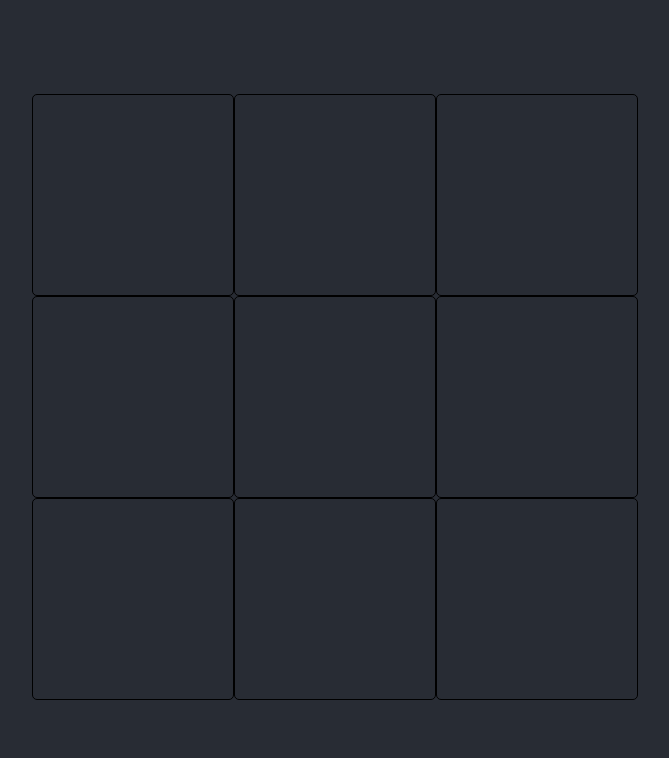
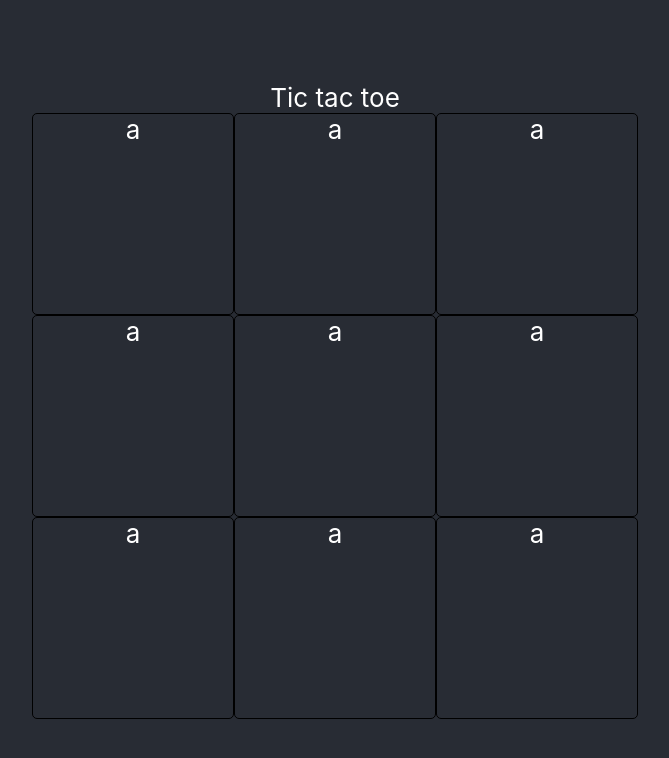
Before and after one commit to 2021-DEV1-113/tictactoe, a React (Create React App) app: page / in a window 1280 px wide. Shown: the top 758 px of the page, without its empty margins (305-974 px from the left). Built offline with nearby package versions, Linux system fonts and the light colour scheme.

Commit message:
UI : refactor file structure -> add game file on top of board remove two dimensional array, use one + css trick for grid

```diff
--- a/src/App.js
+++ b/src/App.js
@@ -1,23 +1,11 @@
 import "./App.css";
-import Board from "./component/Board";
+import Game from "./component/Game";
 
 function App() {
   return (
     <div className="App">
       <header className="App-header">
-        <Board />
-        {/* <img src={logo} className="App-logo" alt="logo" />
-        <p>
-          Edit <code>src/App.js</code> and save to reload.
-        </p>
-        <a
-          className="App-link"
-          href="https://reactjs.org"
-          target="_blank"
-          rel="noopener noreferrer"
-        >
-          Learn React
-        </a> */}
+        <Game />
       </header>
     </div>
   );
--- a/src/component/Board.css
+++ b/src/component/Board.css
@@ -1,3 +1,4 @@
-.row {
-  display: inline-block;
+.board {
+  display: grid;
+  grid-template: repeat(3, 1fr) / repeat(3, 1fr);
 }
--- a/src/component/Board.jsx
+++ b/src/component/Board.jsx
@@ -1,42 +1,24 @@
-import React from "react";
+import React, { useState } from "react";
 import PropTypes from "prop-types";
 
 import Square from "./Square";
 import "./Board.css";
 
-const boardSize = 3;
-
-const grid = Array(boardSize)
-  .fill(0)
-  .map(columns => Array(boardSize).fill(0));
-
-console.log(grid);
-
-const squareClick = (columnIndex, rowIndex) => {
-  console.log("r");
-  grid[columnIndex][rowIndex] = 1;
-  console.log(grid);
-};
-
-const rows = grid.map((row, rowIndex) => {
+const Board = ({ board, onClick }) => {
   return (
-    <tr className="row">
-      {row.map((column, columnIndex) => {
+    <div className="board">
+      {board.map(i => {
         return (
           <Square
-            squareValue={grid[columnIndex][rowIndex]}
-            squareClick={squareClick}
-            columnIndex={columnIndex}
-            rowIndex={rowIndex}
-          />
+            value={i}
+            onClick={() => {
+              console.log("test");
+            }}
+          ></Square>
         );
       })}
-    </tr>
+    </div>
   );
-});
-
-const Board = ({}) => {
-  return <div className="board">{rows}</div>;
 };
 
 export default Board;
--- /dev/null
+++ b/src/component/Game.jsx
@@ -0,0 +1,16 @@
+import React, { useState } from "react";
+
+import Board from "./Board";
+
+const Game = () => {
+  const [board, setBoard] = useState(Array(9).fill(null));
+  const onSquareClick = () => {};
+  return (
+    <div>
+      Tic tac toe
+      <Board board={board}></Board>
+    </div>
+  );
+};
+
+export default Game;
--- a/src/component/Square.jsx
+++ b/src/component/Square.jsx
@@ -1,37 +1,22 @@
-import React, { useEffect } from "react";
+import React, { useEffect, useState } from "react";
 import PropTypes from "prop-types";
 
 import logo from "../logo.svg";
 import "./Square.css";
 
-const Square = ({ squareValue, squareClick, columnIndex, rowIndex }) => {
-  console.log(squareValue);
-  useEffect(
-    squareValue => {
-      console.log(squareValue);
-    },
-    [squareValue]
-  );
-
+const Square = ({ value, onClick }) => {
+  console.log("aaaaaaaaaaaaaaaaaa");
+  console.log(value);
   return (
-    <div
-      className={"square"}
-      onClick={() => {
-        console.log("squareValue");
-        console.log(squareValue);
-        squareClick(columnIndex, rowIndex);
-        console.log(squareValue);
-        console.log("squareValue");
-      }}
-    >
-      {squareValue === 1 && <img src={logo} className="App-logo" alt="logo" />}
-      {/* <img src={logo} className="App-logo" alt="logo" /> */}
+    <div className={"square"} onClick={onClick}>
+      {value === 1 && <img src={logo} className="App-logo" alt="logo" />}
+      {value}a{/* <img src={logo} className="App-logo" alt="logo" /> */}
     </div>
   );
 };
 
 Square.propTypes = {
-  squareValue: PropTypes.array,
+  value: PropTypes.array,
   squareClick: PropTypes.func,
   columnIndex: PropTypes.number,
   rowIndex: PropTypes.number
```
Also changed, not shown: 1 other file (tests, documents, lock files or other folders).
